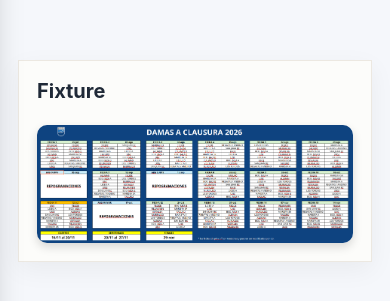
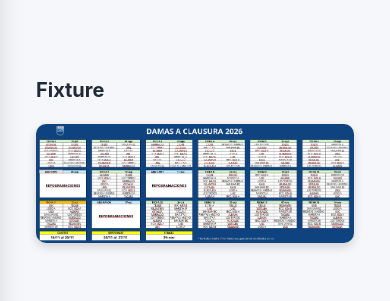
Before and after one commit to trinidadperea/Plataforma-De-Videos, a FastAPI app: page /fixture in a window 390 px wide. Shown: the part 70-371 px from the top of the page. Run offline with FastAPI, Linux system fonts and the light colour scheme; parts of the project's set-up code (start-up, migrations or seed data) failed here and were passed over.

Commit message:
arreglo Fixture.html

```diff
--- a/frontend/static/css/style.css
+++ b/frontend/static/css/style.css
@@ -913,6 +913,13 @@ input[type="file"]{
 
 @media (max-width:768px){
 
+    .fixture-card{
+        padding:0;
+        background:none;
+        box-shadow:none;
+        border:none;
+    }
+
     .content{
 
         margin-left:0;
--- a/frontend/templates/fixture.html
+++ b/frontend/templates/fixture.html
@@ -6,7 +6,7 @@ Fixture
 
 {% block content %}
 
-<section class="card">
+<section class="card fixture-card"">
 
     <h3>Fixture</h3>
 
```
